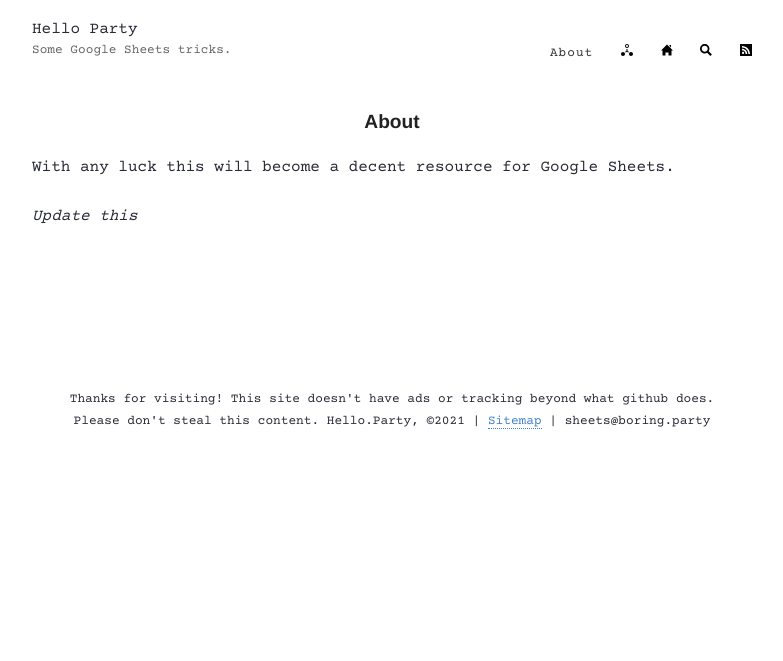
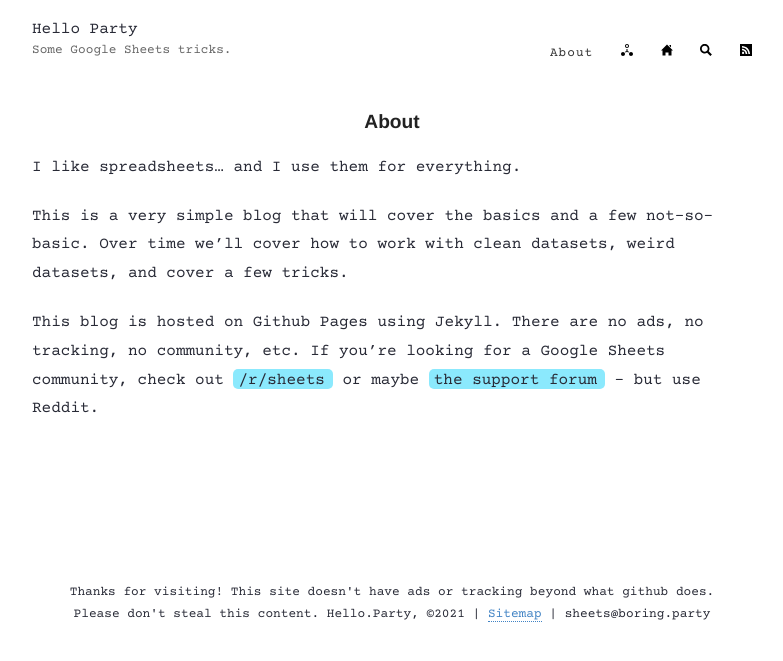
Before and after one commit to hello-party/hello-party-old.github.io, a Jekyll site: the page built from _pages/about.md, in a window 1280 px wide. Shown: the top 661 px of the page, without its empty margins (248-1031 px from the left). Built offline with Jekyll 4.4.1, drawn with Linux system fonts in a browser that asks for light colours.

Commit message:
Update about.md

```diff
--- a/_pages/about.md
+++ b/_pages/about.md
@@ -4,6 +4,9 @@ title: About
 permalink: /about/
 ---
 
-With any luck this will become a decent resource for Google Sheets.
 
-*Update this*
+I like spreadsheets... and I use them for everything.
+
+This is a very simple blog that will cover the basics and a few not-so-basic. Over time we'll cover how to work with clean datasets, weird datasets, and cover a few tricks.
+
+This blog is hosted on Github Pages using Jekyll. There are no ads, no tracking, no community, etc. If you're looking for a Google Sheets community, check out [/r/sheets](https://reddit.com/r/sheets) or maybe [the support forum](https://support.google.com/docs/threads?hl=en&thread_filter=(category:docs_sheets)) -- but use Reddit.
```
